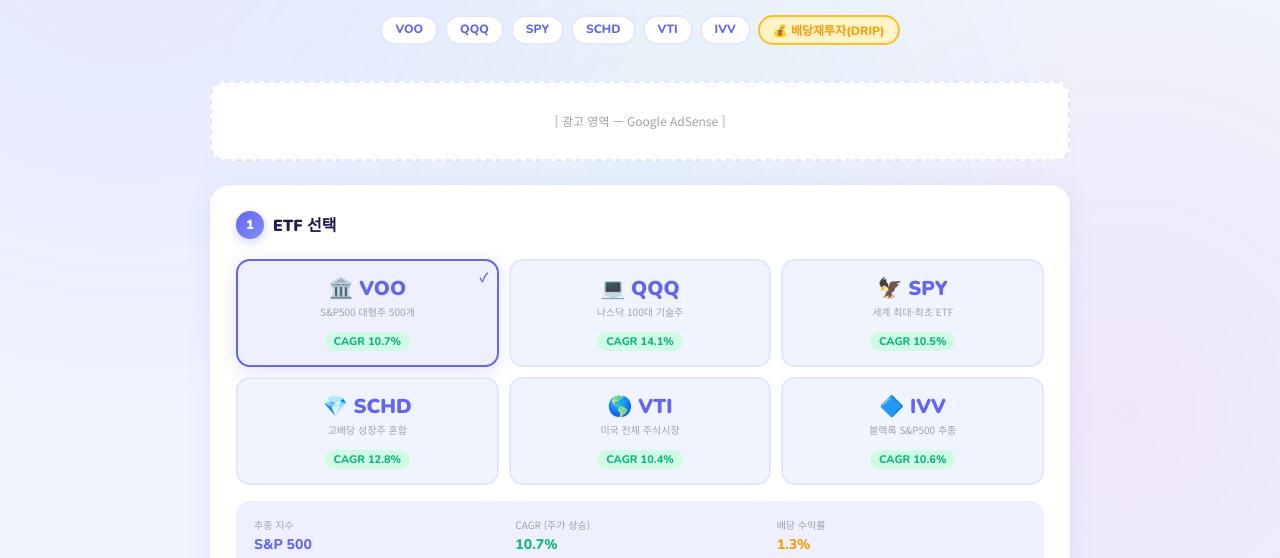
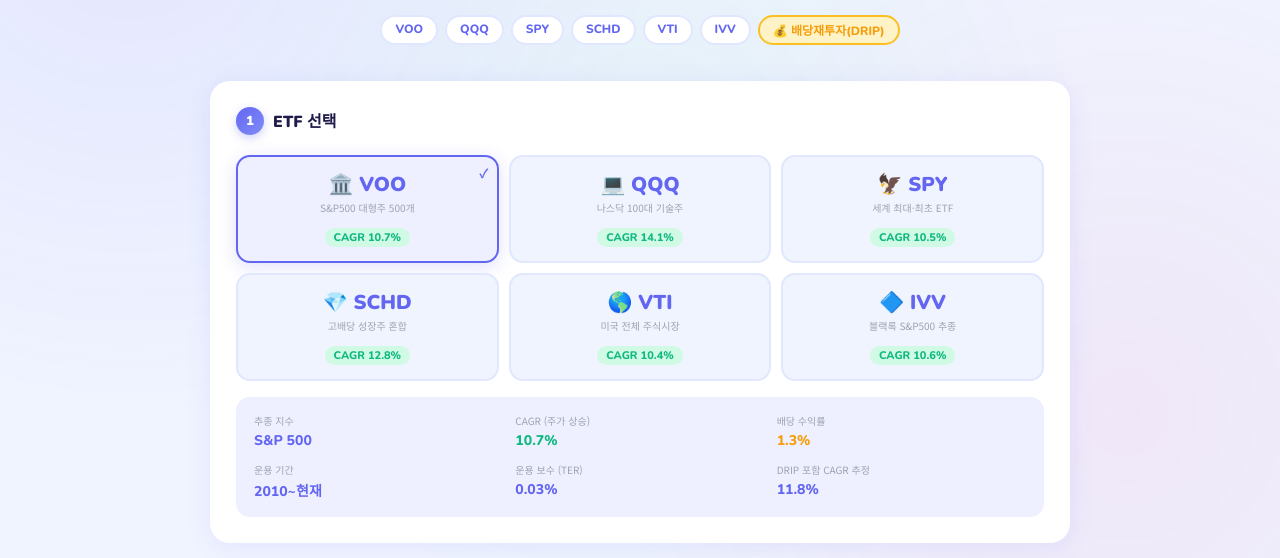
Before and after one commit to oinseon333/etf-simulator, a plain HTML site: page index.html in a window 1280 px wide. Shown: the part 228-786 px from the top of the page. Drawn offline with nearby package versions, Linux system fonts and the light colour scheme; no server answers.

Commit message:
Update index.html

```diff
--- a/index.html
+++ b/index.html
@@ -540,11 +540,6 @@
     </div>
   </header>
 
-  <div class="ad-banner">
-    <!-- Google AdSense 코드 삽입 위치 -->
-    <span>[ 광고 영역 — Google AdSense ]</span>
-  </div>
-
   <!-- STEP 1 -->
   <div class="card">
     <div class="card-title">
@@ -645,10 +640,6 @@
     <div class="chart-card">
       <div class="chart-title">📉 연도별 자산 성장 추이 (세전 기준)</div>
       <canvas id="growthChart"></canvas>
-    </div>
-
-    <div class="ad-banner">
-      <span>[ 광고 영역 — Google AdSense ]</span>
     </div>
 
     <div class="disclaimer">
```
